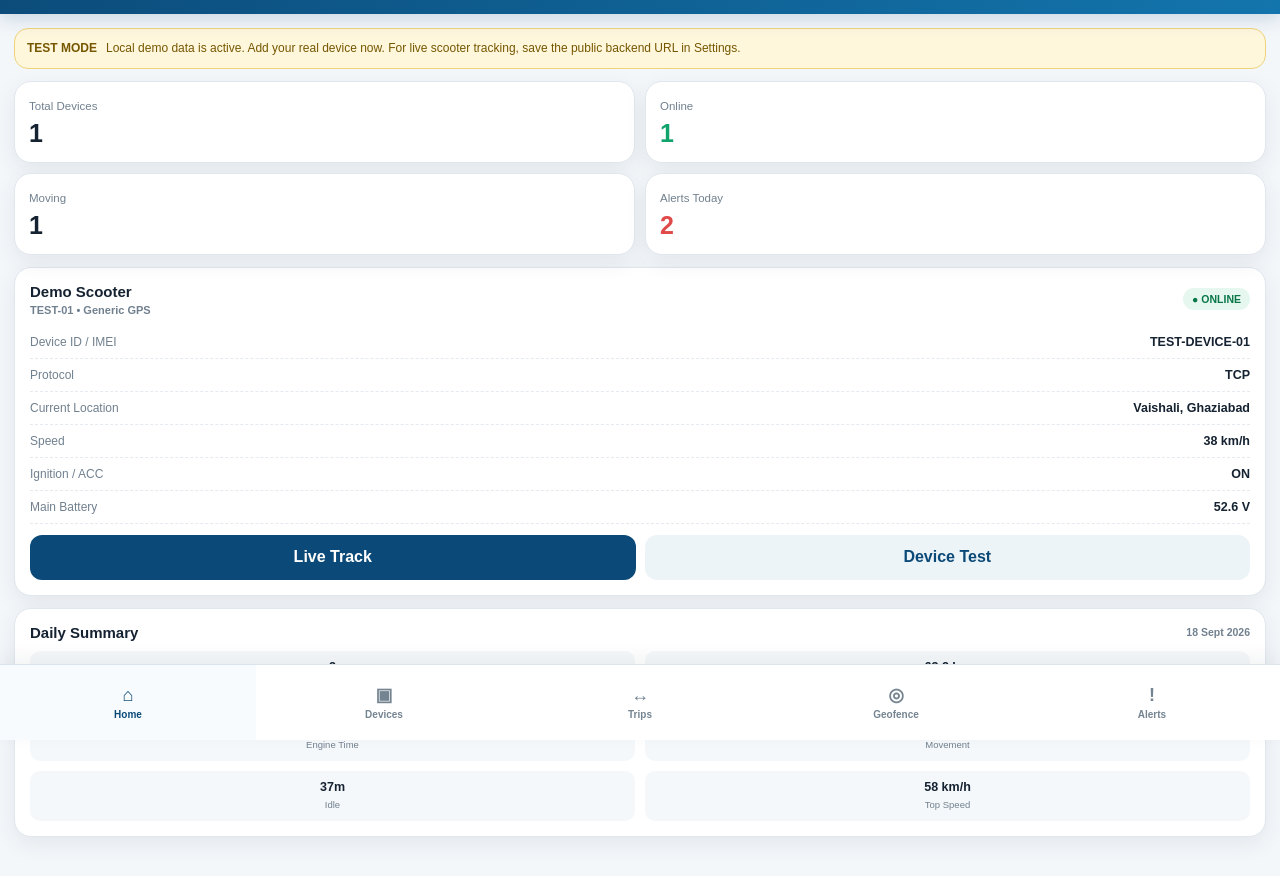
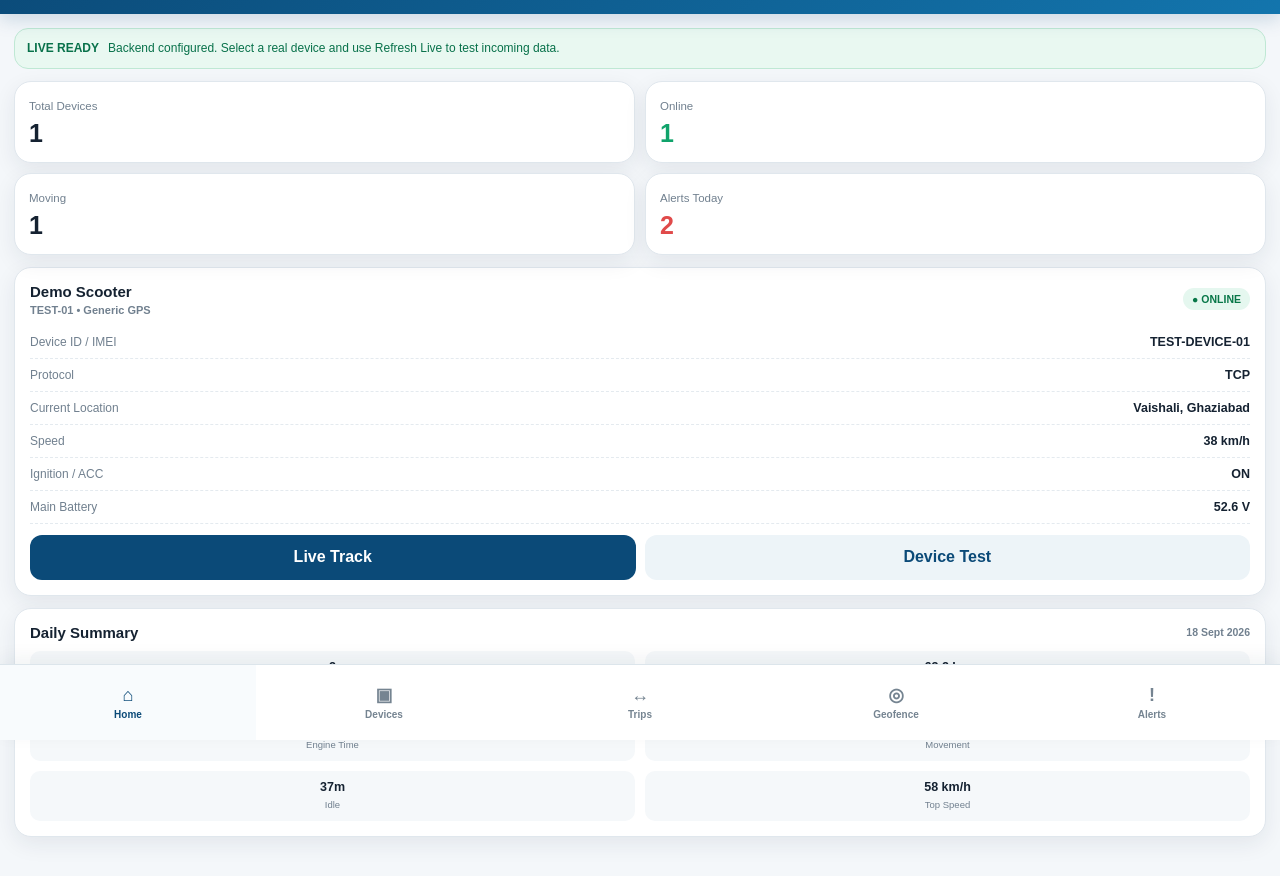
Before and after one commit to akoliyasonu5-blip/Akolias, a plain HTML site: page app/src/main/assets/index.html in a window 1280 px wide. Shown: the part 60-936 px from the top of the page. Drawn offline with Linux system fonts and the light colour scheme.

Commit message:
Point Android app to live Railway MT100 backend

```diff
--- a/app/src/main/assets/index.html
+++ b/app/src/main/assets/index.html
@@ -144,9 +144,9 @@ const demoTrips=[
 {id:'T-1002',startTime:'09:15',endTime:'10:32',startLocation:'Vaishali Sector 4, Ghaziabad',endLocation:'Connaught Place, New Delhi',startVoltage:52.8,endVoltage:50.9,distance:27.6,topSpeed:58,duration:'1h 17m',movement:'56 min',idle:'21 min',avg:31},
 {id:'T-1001',startTime:'07:42',endTime:'08:28',startLocation:'ZEWAY Warehouse, Ghaziabad',endLocation:'Noida Sector 62, Uttar Pradesh',startVoltage:53.4,endVoltage:52.9,distance:18.7,topSpeed:54,duration:'46 min',movement:'39 min',idle:'7 min',avg:29}
 ];
-const defaultState={devices:[demoDevice],selectedId:'demo-001',backendUrl:'',apiKey:'',tcpHost:'',tcpPort:'7001',zones:[{id:'z1',name:'ZEWAY Warehouse',type:'Circle',radius:'500 m',deviceId:'demo-001',lastEvent:'Inside • 10:15 AM'}],alerts:[{id:'a1',type:'Geofence',text:'Demo Scooter entered ZEWAY Warehouse',time:'10:15 AM'},{id:'a2',type:'Battery',text:'Demo Scooter battery is below configured threshold',time:'09:04 AM'}],packetLog:[]};
+const defaultState={devices:[demoDevice],selectedId:'demo-001',backendUrl:'https://zeway-mt100-live-production.up.railway.app',apiKey:'',tcpHost:'sakura.proxy.rlwy.net',tcpPort:'36548',zones:[{id:'z1',name:'ZEWAY Warehouse',type:'Circle',radius:'500 m',deviceId:'demo-001',lastEvent:'Inside • 10:15 AM'}],alerts:[{id:'a1',type:'Geofence',text:'Demo Scooter entered ZEWAY Warehouse',time:'10:15 AM'},{id:'a2',type:'Battery',text:'Demo Scooter battery is below configured threshold',time:'09:04 AM'}],packetLog:[]};
 let state=loadState(); let currentPage='home';
-function loadState(){try{const raw=localStorage.getItem(STORE);if(raw){const s=JSON.parse(raw);return {...defaultState,...s};}}catch(e){}return JSON.parse(JSON.stringify(defaultState));}
+function loadState(){try{const raw=localStorage.getItem(STORE);if(raw){const s=JSON.parse(raw);const merged={...defaultState,...s};if(!merged.backendUrl)merged.backendUrl=defaultState.backendUrl;if(!merged.tcpHost)merged.tcpHost=defaultState.tcpHost;if(!merged.tcpPort||merged.tcpPort==='7001')merged.tcpPort=defaultState.tcpPort;return merged;}}catch(e){}return JSON.parse(JSON.stringify(defaultState));}
 function persist(){localStorage.setItem(STORE,JSON.stringify(state));}
 function selected(){return state.devices.find(d=>d.id===state.selectedId)||state.devices[0]||null;}
 function esc(v){return String(v??'').replace(/[&<>"']/g,m=>({'&':'&amp;','<':'&lt;','>':'&gt;','"':'&quot;',"'":'&#39;'}[m]));}
```
